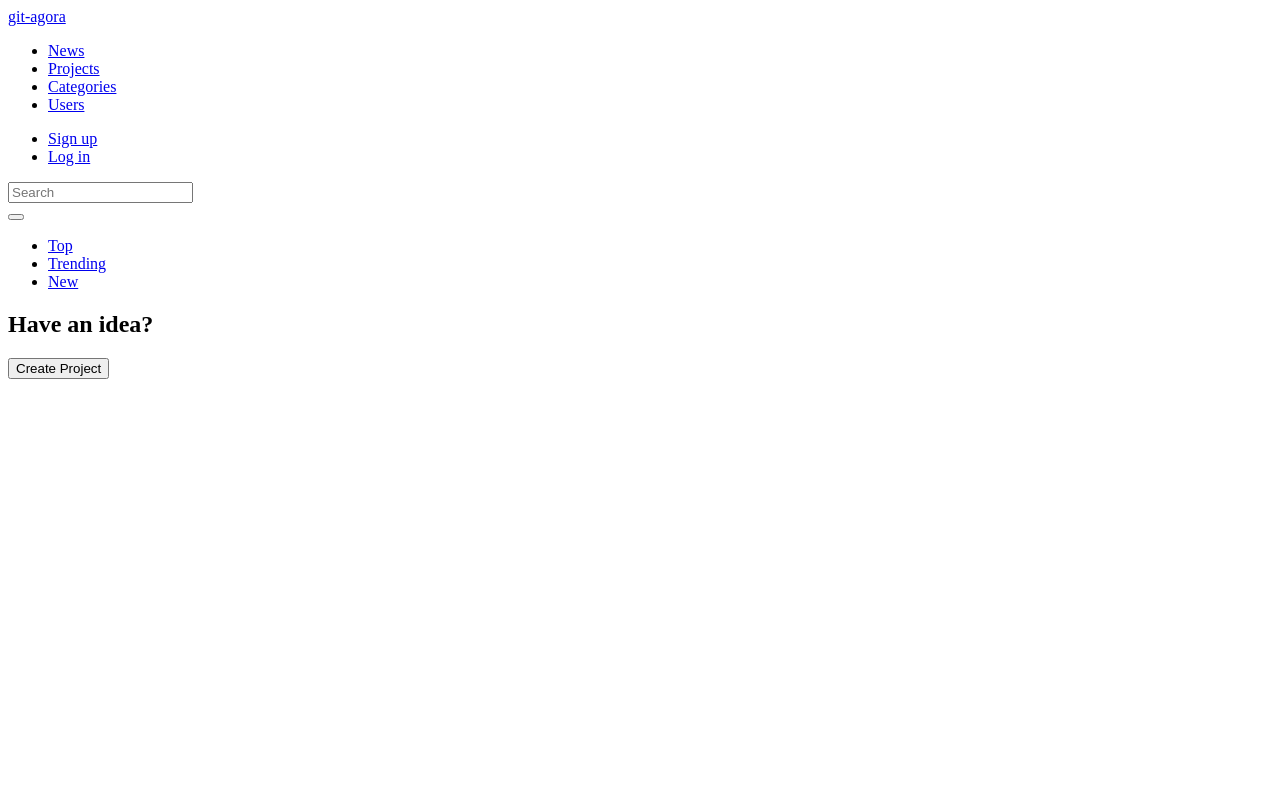
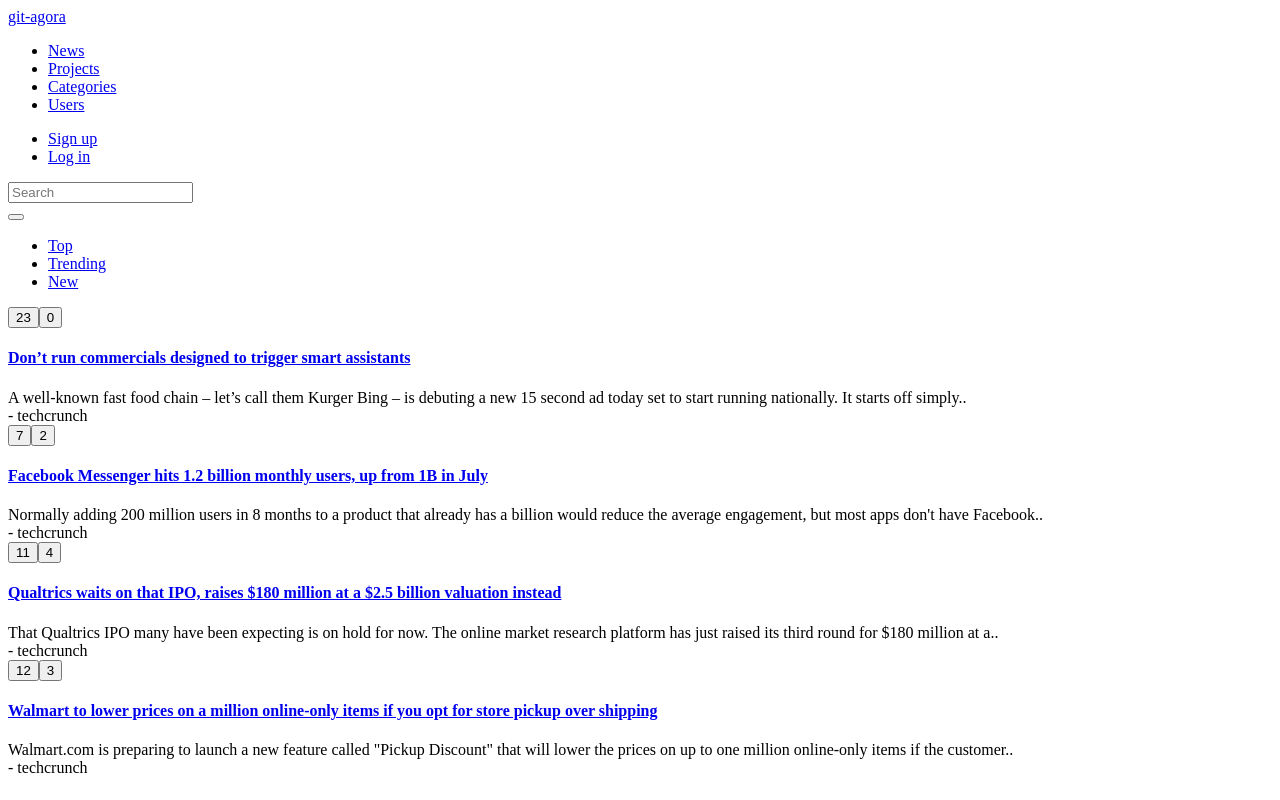
Before and after one commit to GumptiousGeckos/Git-Agora, a React app: page / in a window 1280 px wide. Built offline with nearby package versions, Linux system fonts and the light colour scheme; the HTML template or start-up script is replaced by a standard one.

Commit message:
(test) Render NewsBoard in place of Project Board in App.jsx

```diff
--- a/react-client/src/components/App.jsx
+++ b/react-client/src/components/App.jsx
@@ -3,6 +3,7 @@
 import ProjectBoard from '../ProjectIdeas/ProjectBoard.jsx';
 import NavBar from '../NavBar/NavBar.jsx';
 import TestComponent from '../TestFeature/TestComponent.jsx';
+import NewsBoard from '../NewsPage/NewsBoard.jsx';
 
 class App extends React.Component {
 
@@ -10,7 +11,7 @@
     return (
       <div>
         <NavBar />
-        <ProjectBoard />
+        <NewsBoard />
       </div>
     );
   }
```
